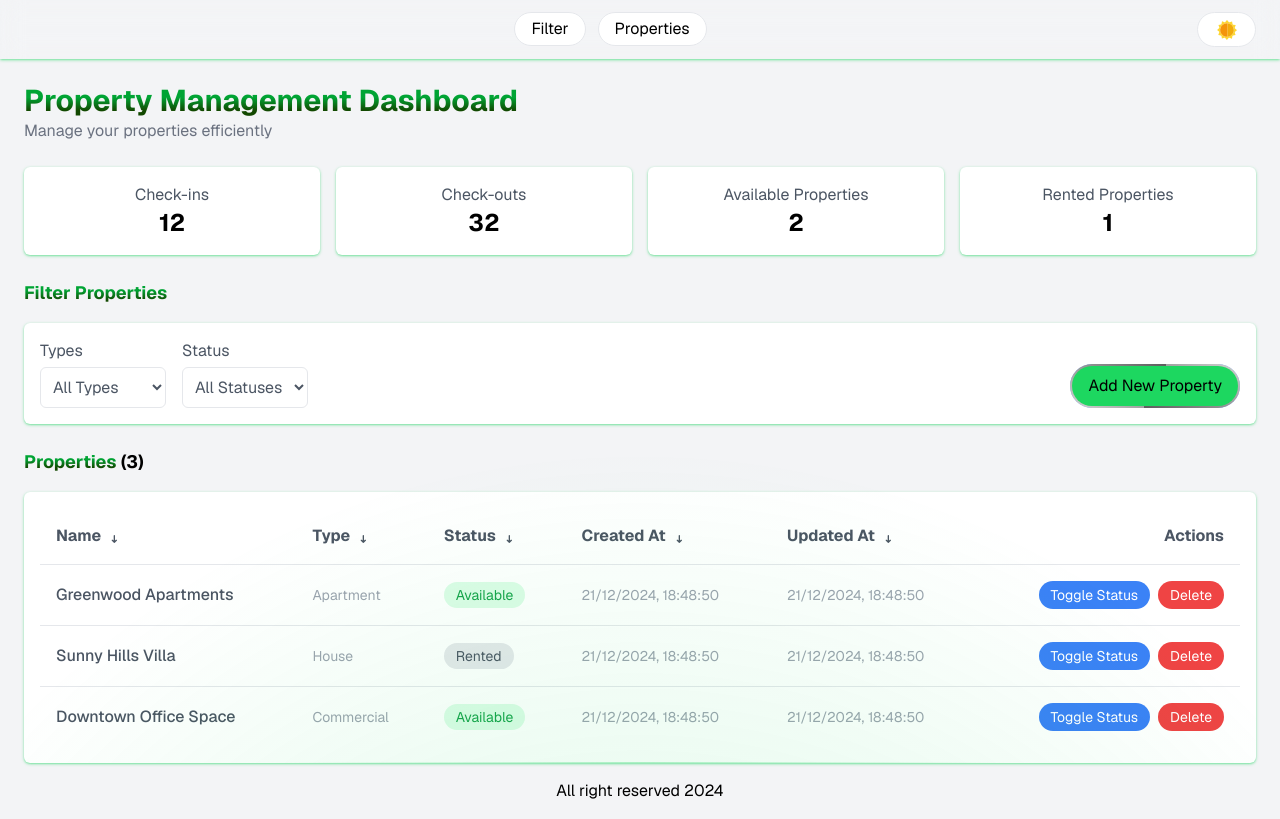
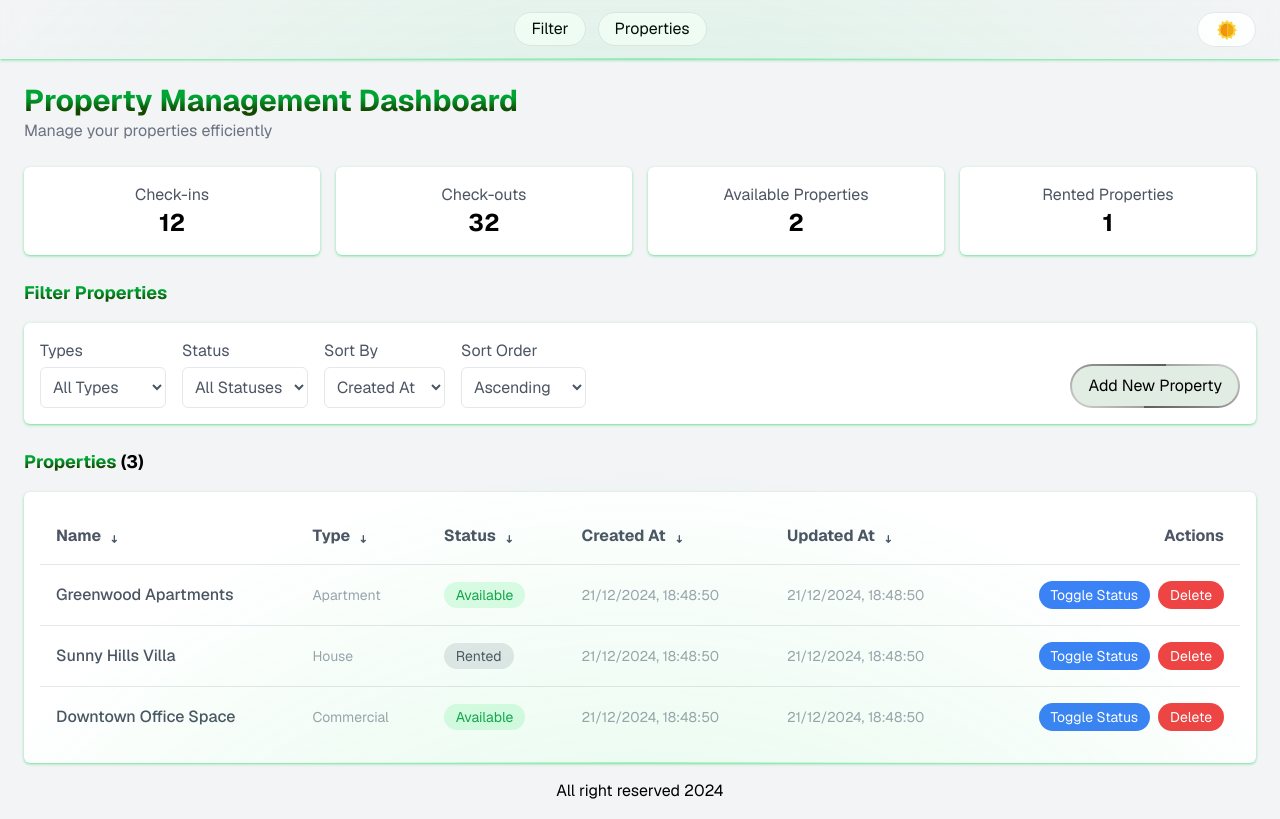
Before and after one commit to minhajsordar/property-management-dashboard, a Next.js app: page / in a window 1280 px wide. Built offline with nearby package versions, Linux system fonts and the light colour scheme.

Commit message:
update bg of nav and update button style

```diff
--- a/src/app/globals.css
+++ b/src/app/globals.css
@@ -86,13 +86,27 @@ body {
 .flash-highlight {
   animation: flash 1s ease-in-out;
 }
+.dark .flash-highlight {
+  animation: flash_dark 1s ease-in-out;
+}
 
-@keyframes flash {
+@keyframes flash_dark {
   0%,50% {
     box-shadow: 0 0 20px 5px rgba(165, 255, 198, 0.8);
   }
   25%,70% {
-    box-shadow: 0 0 10px 2px rgba(29,215,96, 0.4);
+    box-shadow: 0 0 10px 2px rgba(202, 57, 255, 0.7);
+  }
+  100% {
+    box-shadow: 0 0 0 0 rgba(29,215,96, 0);
+  }
+}
+@keyframes flash {
+  0%,50% {
+    box-shadow: 0 0 20px 5px rgba(255, 165, 165, 0.8);
+  }
+  25%,70% {
+    box-shadow: 0 0 10px 2px rgba(215, 215, 29, 0.4);
   }
   100% {
     box-shadow: 0 0 0 0 rgba(29,215,96, 0);
@@ -110,7 +124,7 @@ body {
   overflow:hidden;
 }
 .animated-outline{
-  background:#76adff;
+  /* background:#76adff; */
   /* box-shadow:0 0 3px 1px #00000088; */
 }
 .animated-outline:before{
@@ -149,7 +163,7 @@ body {
   0%{
     transform:rotate(0deg) translateY(50%);
   }
-  to{
+  100%{
     transform:rotate(1turn) translateY(50%);
   }
 }
--- a/src/app/page.js
+++ b/src/app/page.js
@@ -7,7 +7,7 @@ export default function Home() {
   return (
     <div className="">
       {/* Header */}
-      <header className="card-shadow bg-white dark:bg-black backdrop-blur-md bg-opacity-5">
+      <header className="card-shadow bg-white dark:bg-[#fff3] backdrop-blur-md bg-opacity-5">
         <div className="container mx-auto">
           <div className="mb-6 flex justify-between header-section px-6 py-3">
             <div></div>
@@ -18,6 +18,12 @@ export default function Home() {
               {/* Theme toggler */}
               <ToggleButton />
             </div>
+          </div>
+        </div>
+
+        <div className="section-background">
+          <div className="background-gradient">
+            <div className="gradient-line" />
           </div>
         </div>
       </header>
--- a/src/components/PropertyDashboard.jsx
+++ b/src/components/PropertyDashboard.jsx
@@ -28,6 +28,13 @@ const PropertyDashboard = () => {
       createdAt: staticDate,
       updatedAt: staticDate,
     },
+  ]
+  const labelKeyList = [
+    { label: "Name", key: "name" },
+    { label: "Type", key: "type" },
+    { label: "Status", key: "status" },
+    { label: "Created At", key: "createdAt" },
+    { label: "Updated At", key: "updatedAt" },
   ]
   const [properties, setProperties] = useState(initialProperties);
   const [filteredProperties, setfilteredProperties] = useState(initialProperties)
@@ -84,13 +91,22 @@ const PropertyDashboard = () => {
     setfilteredProperties(updatedProperties)
     localStorage.setItem("properties", JSON.stringify(updatedProperties));
   };
-  // Handle sort operation
+  // Handle sort key
   const handleSort = (key) => {
     let direction = "ascending";
     if (sortConfig.key === key && sortConfig.direction === "ascending") {
       direction = "descending";
     }
     setSortConfig({ key, direction });
+  };
+  // Handle sort order
+  const handleSortOrder = (direction) => {
+    setSortConfig(state=>{
+      return{
+        key:state.key,
+        direction
+      }
+    });
   };
   // Update table on sorting, filtering, and adding new item.
   React.useEffect(() => {
@@ -163,7 +179,7 @@ const PropertyDashboard = () => {
           className="bg-white text-gray-600 dark:bg-white/20 dark:text-gray-100 p-4 flex justify-between items-end flex-wrap gap-3 card-shadow rounded-md"
         >
           <div>
-            <div className="flex flex-col md:flex-row gap-4">
+            <div className="flex flex-wrap gap-4">
               <div>
                 <h4 className="mb-1">Types</h4>
                 <select
@@ -189,14 +205,43 @@ const PropertyDashboard = () => {
                   <option value="Rented">Rented</option>
                 </select>
               </div>
+              <div>
+                <h4 className="mb-1">Sort By</h4>
+                <select
+                  className="border rounded-md p-2 w-full md:w-auto bg-white text-gray-600 dark:bg-white/20 dark:text-gray-100 "
+                  value={sortConfig.key}
+                  onChange={(e) => handleSort(e.target.value)}
+                >
+                  <option value="">None</option>
+                  {
+                    labelKeyList.map((column, index) => (
+                      <option key={column.key + index} value={column.key}>{column.label}</option>
+                    ))
+                  }
+                </select>
+              </div>
+             {sortConfig.key &&
+              <div>
+                <h4 className="mb-1">Sort Order</h4>
+                <select
+                  className="border rounded-md p-2 w-full md:w-auto bg-white text-gray-600 dark:bg-white/20 dark:text-gray-100 "
+                  value={sortConfig.order}
+                  onChange={(e) => handleSortOrder(e.target.value)}
+                >
+                  <option value="ascending">Ascending</option>
+                  <option value="descending">Descending</option>
+                </select>
+              </div>
+             }
             </div>
           </div>
           <div className="animated-outline p-[2px] relative max-w-max max-h-max rounded-full overflow-hidden">
             <button
-              className="bg-[#1dd760] text-black px-4 py-2 rounded-full relative z-[999]"
+              className="dark:bg-[#19271b] bg-[#e1ece3] text-black dark:text-white px-4 py-2 rounded-full relative z-[999]"
               onClick={() => setIsModalOpen(true)}
             >
               Add New Property
+
             </button>
           </div>
         </div>
@@ -215,13 +260,7 @@ const PropertyDashboard = () => {
           <table className="w-full">
             <thead>
               <tr>
-                {[
-                  { label: "Name", key: "name" },
-                  { label: "Type", key: "type" },
-                  { label: "Status", key: "status" },
-                  { label: "Created At", key: "createdAt" },
-                  { label: "Updated At", key: "updatedAt" },
-                ].map((column) => (
+                {labelKeyList.map((column) => (
                   <th
                     key={column.key}
                     className="text-left p-4 cursor-pointer"
```
